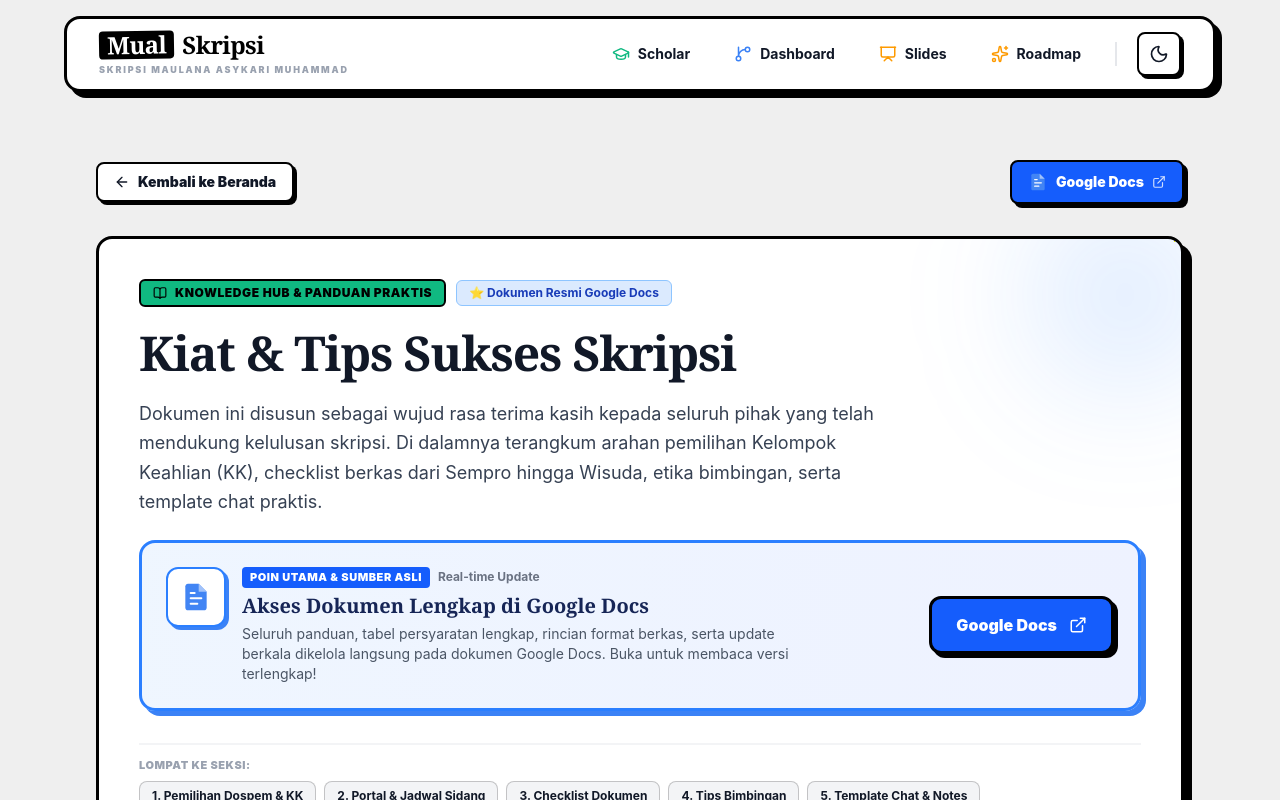
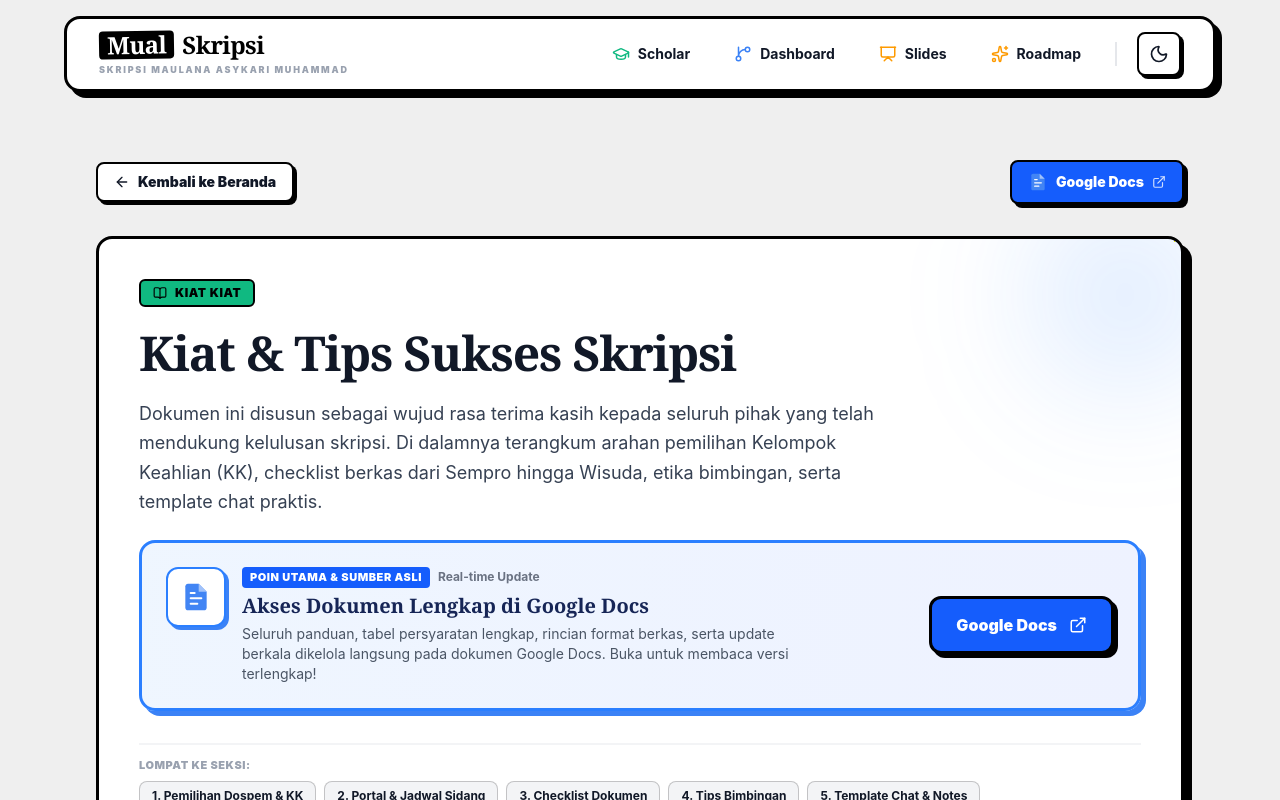
Before and after one commit to WeissCurry/skripsi-paper-repo, a React (Vite) app: page /kiat-skripsi in a window 1280 px wide. Shown: the top 800 px of the page. Built offline with nearby package versions, Linux system fonts and the light colour scheme.

Commit message:
refactor: rename page section header and remove Google Docs badge from KiatSkripsi component

```diff
--- a/src/pages/KiatSkripsi.tsx
+++ b/src/pages/KiatSkripsi.tsx
@@ -137,12 +137,8 @@ export default function KiatSkripsi() {
         <div className="flex flex-wrap items-center gap-2.5 mb-4">
           <div className="inline-flex items-center gap-2 px-3 py-1 bg-brand-emerald text-black text-xs font-black uppercase tracking-wider rounded-md border-2 border-black">
             <BookOpen size={14} />
-            Knowledge Hub & Panduan Praktis
+            Kiat kiat
           </div>
-
-          <span className="inline-flex items-center gap-1.5 px-3 py-1 bg-blue-100 text-blue-800 dark:bg-blue-950 dark:text-blue-300 text-xs font-bold rounded-md border border-blue-300 dark:border-blue-700">
-            ⭐ Dokumen Resmi Google Docs
-          </span>
         </div>
 
         <h1 className="text-3xl md:text-5xl font-serif font-black tracking-tight leading-tight mb-4">
```
